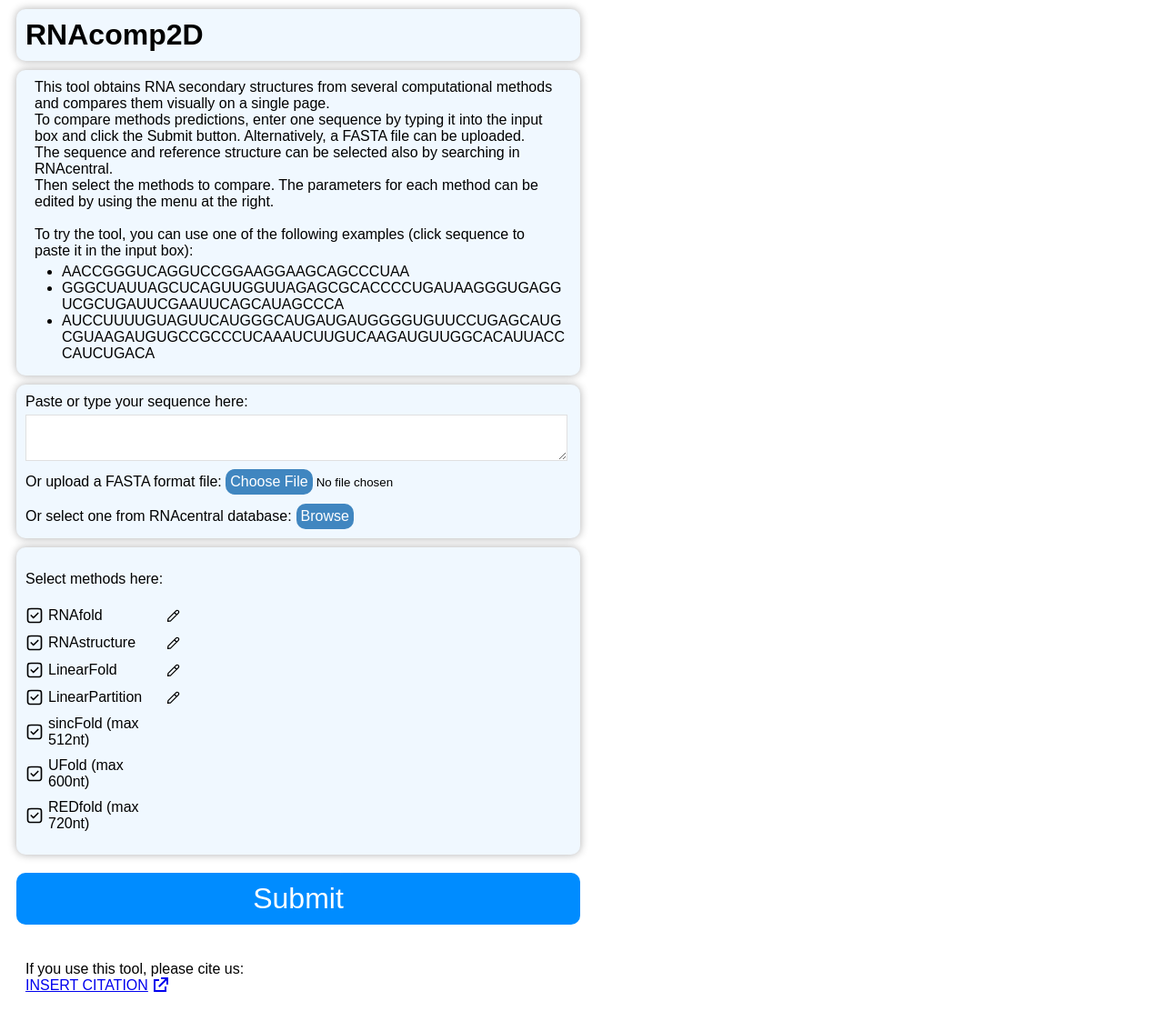
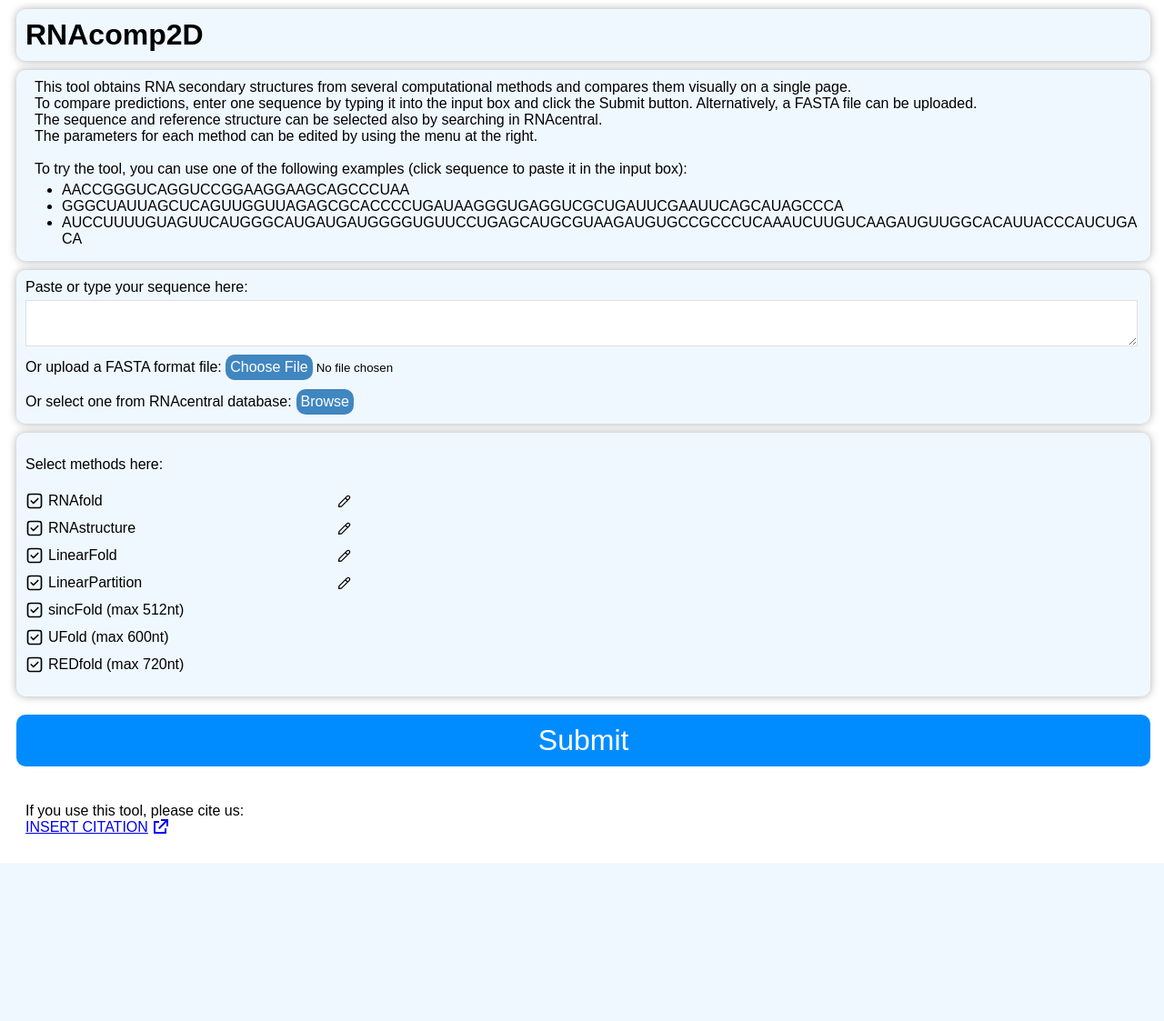
Before and after one commit to sinc-lab/RNAcomp2D, a Flask app: page / in a window 1280 px wide. Shown: the whole page at 91% size. After the commit the page ends 949 px from the top, so only its background shows below. Run offline with Flask 3, Linux system fonts and the light colour scheme; data that the repository does not hold is empty.

Commit message:
Fixed minor issues.

```diff
--- a/static/style.css
+++ b/static/style.css
@@ -11,9 +11,10 @@
 
 body {
   align-items: center;
-  width: 50%;
+  width: 99%;
+  /*width: 50%;*/
 }
-@media only screen and (max-width: 1200px) {
+/*@media only screen and (max-width: 1200px) {
   body {
     width: 80%;
   }
@@ -22,7 +23,7 @@ body {
   body {
     width: 100%;
   }
-}
+}*/
 
 p.description {
   margin: 0px 10px 0px 10px;
--- a/templates/home.html
+++ b/templates/home.html
@@ -19,16 +19,15 @@ This tool obtains RNA secondary structures from several computational methods
 and compares them visually on a single page.
 </p>
 <p class="description">
-To compare methods predictions, enter one sequence by typing it into the input
-box and click the Submit button. Alternatively, a FASTA file can be uploaded.
+To compare predictions, enter one sequence by typing it into the input box and
+click the Submit button. Alternatively, a FASTA file can be uploaded.
 </p>
 <p class="description">
 The sequence and reference structure can be selected also by searching in
 RNAcentral.
 </p>
 <p class="description">
-Then select the methods to compare. The parameters for each method can be
-edited by using the menu at the right.
+The parameters for each method can be edited by using the menu at the right.
 </p>
 <br />
 <p class="description">
```
Also changed, not shown: 2 other files.
